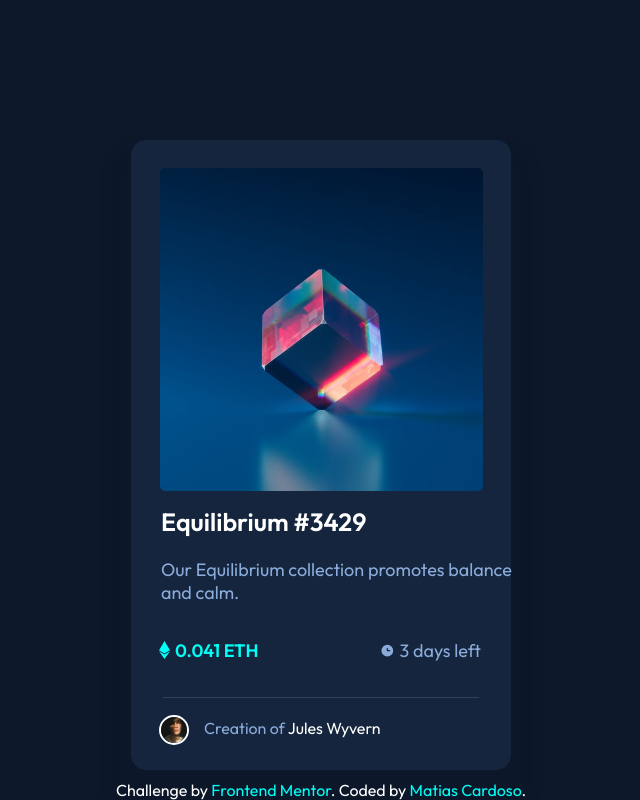
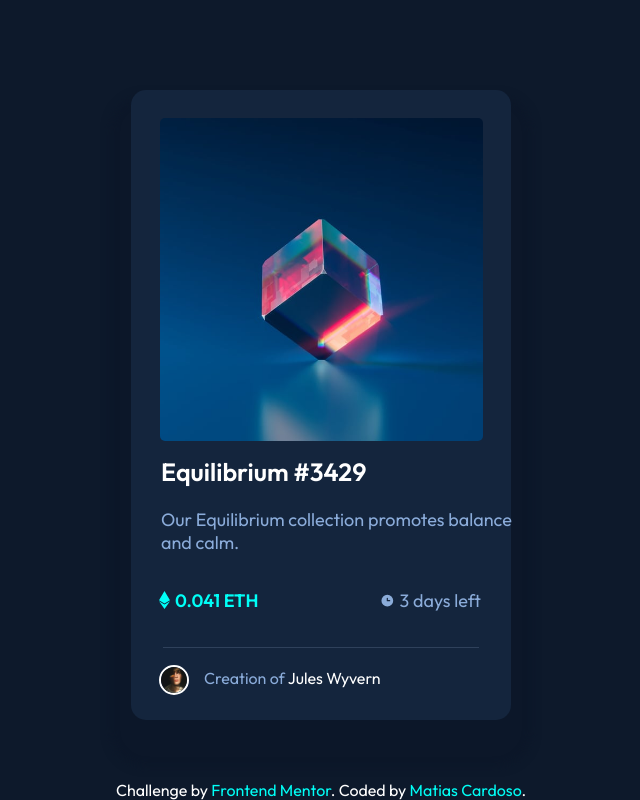
Before and after one commit to MatiasC5/nft-equilibrium, a plain HTML site: page index.html in a window 1280 px wide. Shown: the whole page, without its empty margins (319-959 px from the left). Drawn offline with Linux system fonts and the light colour scheme.

Commit message:
css changes

```diff
--- a/styles.css
+++ b/styles.css
@@ -26,7 +26,7 @@ body {
     height: 620px;
     box-shadow: 0px 26px 9px 21px #0c1729;
     position: absolute;
-    top: 140px;
+    top: 90px;
 }
 
 
```
